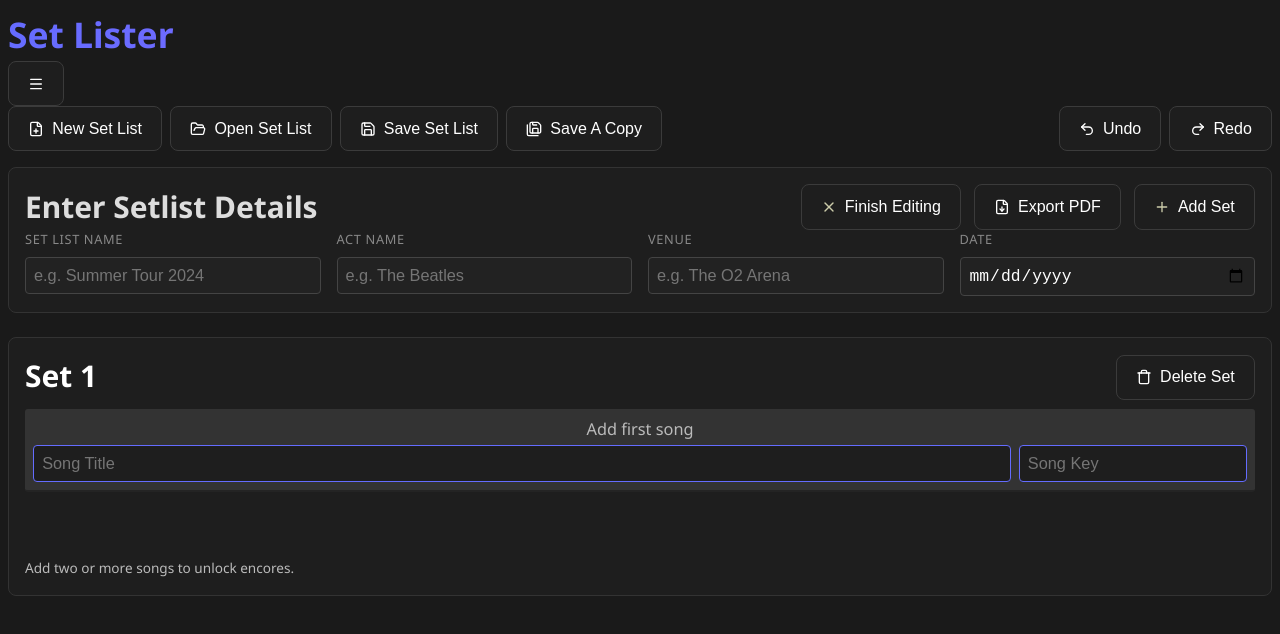
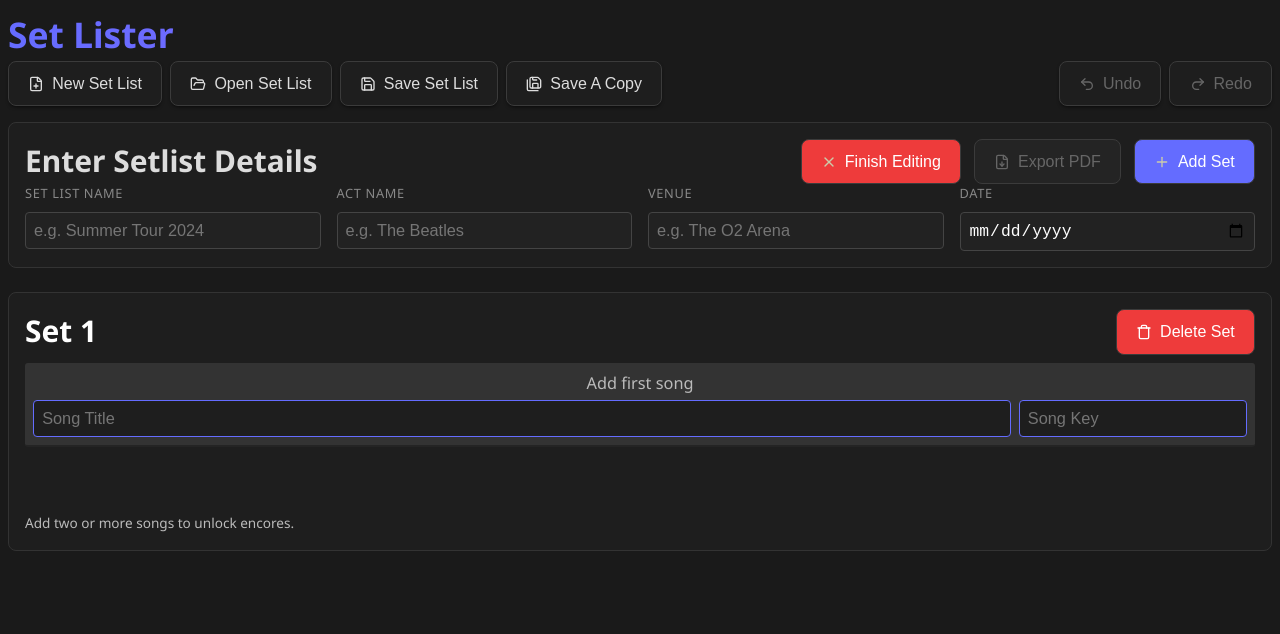
Before and after one commit to thebigdavec/set-lister, a Vue app: page / in a window 1280 px wide. Shown: the top 634 px of the page. Built offline with nearby package versions, Linux system fonts and the light colour scheme.

Commit message:
Add v-else to fallback button

```diff
--- a/src/components/base/Button.vue
+++ b/src/components/base/Button.vue
@@ -34,7 +34,7 @@ const buttonClasses = computed(() => ({
             <slot />
         </button>
     </Tooltip>
-    <button :class="buttonClasses">
+    <button v-else :class="buttonClasses">
         <slot />
     </button>
 </template>
```
